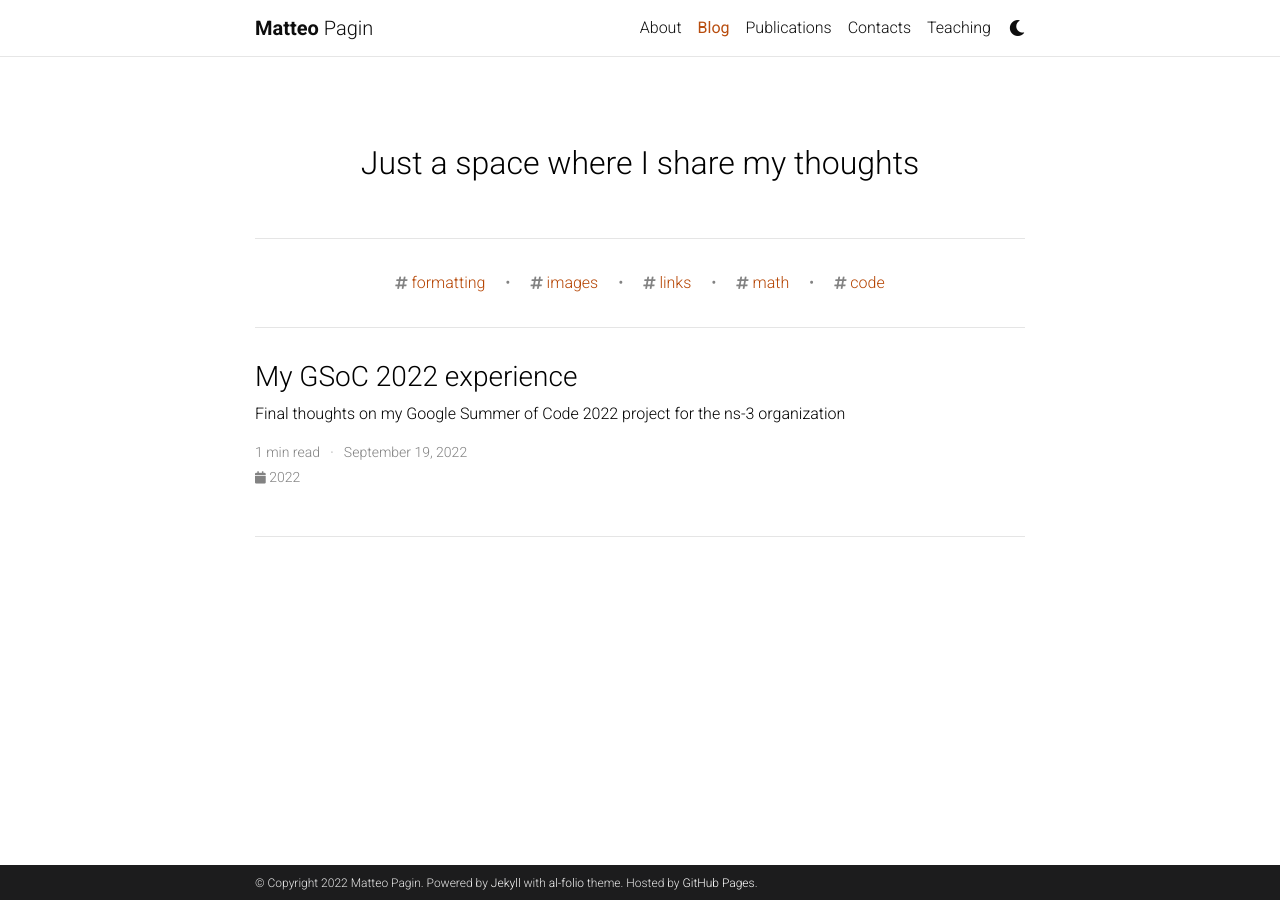
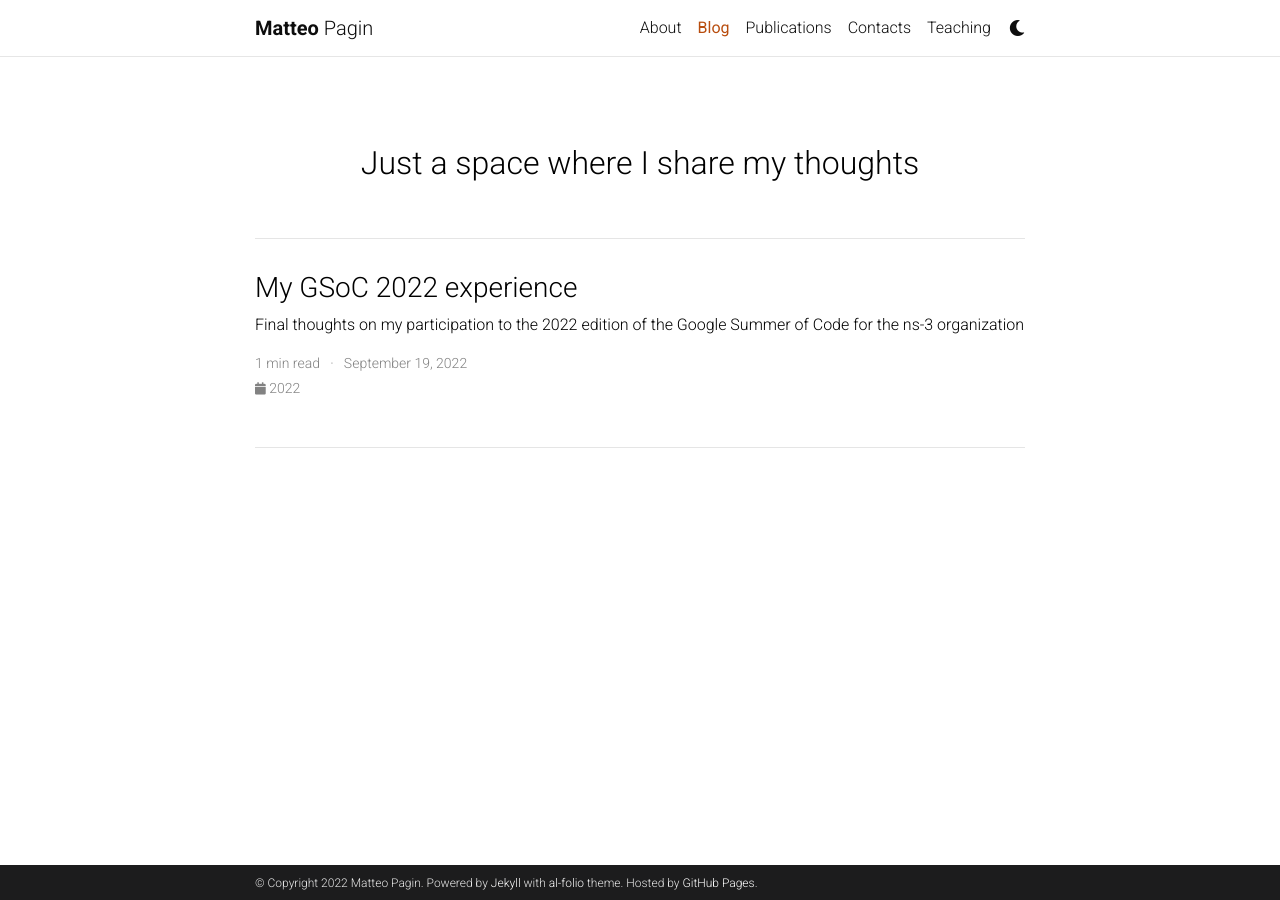
Before and after one commit to pagmatt/pagmatt.github.io, a Jekyll site: the page built from blog/index.html, in a window 1280 px wide. Built offline with Jekyll 4.4.1, drawn with Linux system fonts in a browser that asks for light colours; the list of posts is cut into pages by our own code; comment, search, counter and statistics services are not loaded; a style sheet for code colours, icons or effects is not loaded.

Commit message:
Minor blog changes

```diff
--- a/_config.yml
+++ b/_config.yml
@@ -213,7 +213,7 @@
     tag: '/blog/tag/:name/'
     category: '/blog/category/:name/'
 
-display_tags: ['formatting', 'images', 'links', 'math', 'code'] # this tags will be dispalyed on the front page of your blog
+# display_tags: ['formatting', 'images', 'links', 'math', 'code'] # this tags will be dispalyed on the front page of your blog
 
 # -----------------------------------------------------------------------------
 # Jekyll Scholar
```
Also changed, not shown: _posts/2018-12-22-distill.md (+1 -1 lines).
